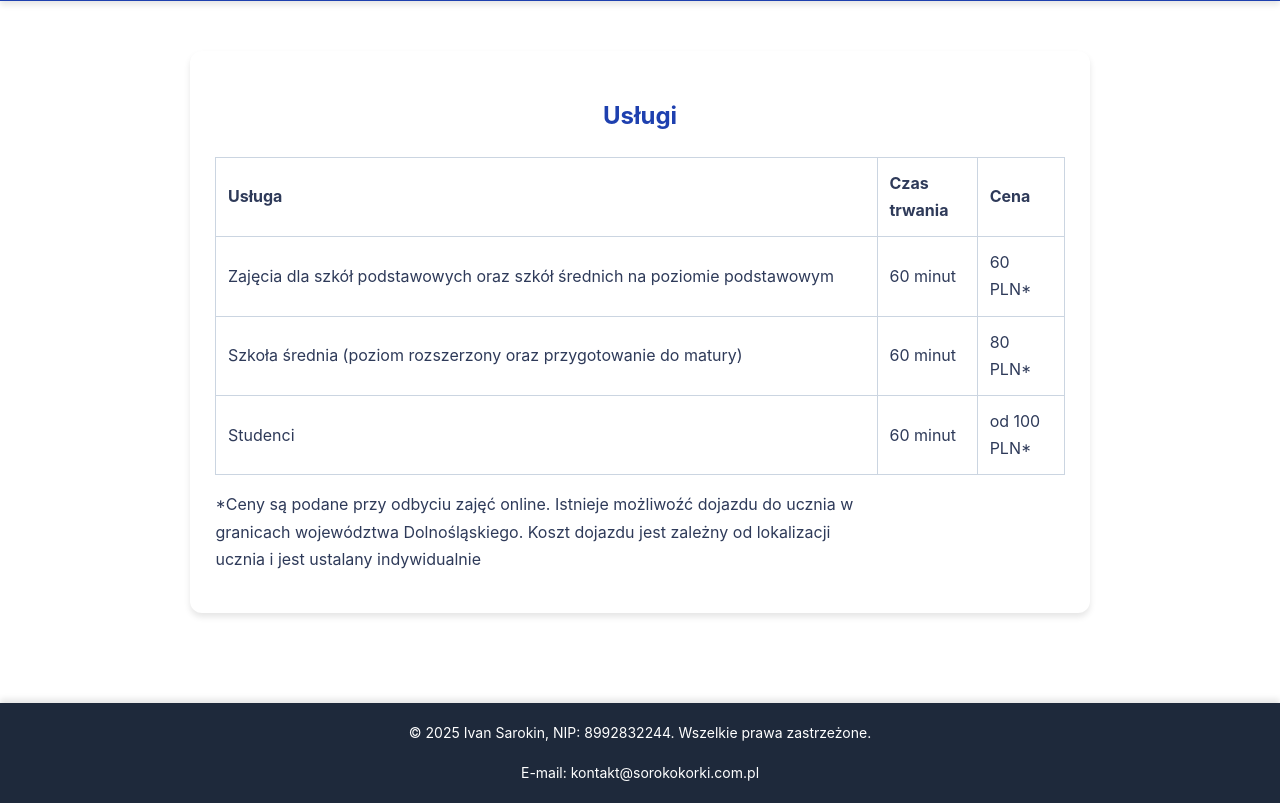
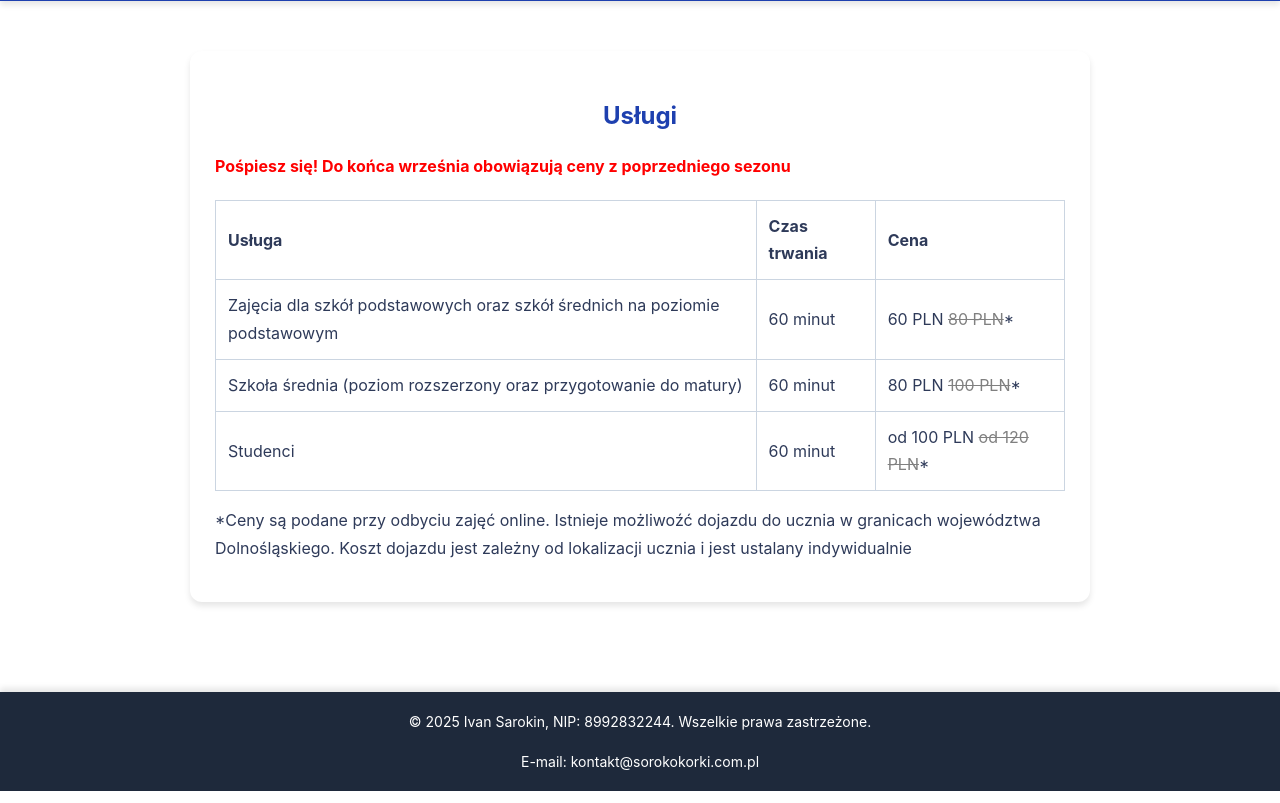
Before and after one commit to elsteramps/korki-frontend, a React app in the folder frontend/: page /services in a window 1280 px wide. Shown: the part 85-888 px from the top of the page. Built offline with nearby package versions, Linux system fonts and the light colour scheme.

Commit message:
dodano promocje

```diff
--- a/frontend/src/components/Services.js
+++ b/frontend/src/components/Services.js
@@ -4,6 +4,9 @@ function Services() {
   return (
     <section id="services">
       <h2>Usługi</h2>
+      <p style={{ color: "red", fontWeight: "bold", marginBottom: "1rem" }}>
+        Pośpiesz się! Do końca września obowiązują ceny z poprzedniego sezonu
+      </p>
       <table className="services-table">
         <thead>
           <tr>
@@ -16,23 +19,34 @@ function Services() {
           <tr>
             <td>Zajęcia dla szkół podstawowych oraz szkół średnich na poziomie podstawowym</td>
             <td>60 minut</td>
-              <td>60 PLN*</td>
+            <td>
+              60 PLN&nbsp;
+              <span style={{ textDecoration: "line-through", color: "gray" }}>80 PLN</span>*
+            </td>
           </tr>
           <tr>
             <td>Szkoła średnia (poziom rozszerzony oraz przygotowanie do matury)</td>
             <td>60 minut</td>
-              <td>80 PLN*</td>
+            <td>
+              80 PLN&nbsp;
+              <span style={{ textDecoration: "line-through", color: "gray" }}>100 PLN</span>*
+            </td>
           </tr>
           <tr>
             <td>Studenci</td>
             <td>60 minut</td>
-              <td>od 100 PLN*</td>
+            <td>
+              od 100 PLN&nbsp;
+              <span style={{ textDecoration: "line-through", color: "gray" }}>od 120 PLN</span>*
+            </td>
           </tr>
         </tbody>
-          <p>*Ceny są podane przy odbyciu zajęć online. Istnieje możliwoźć dojazdu do ucznia w granicach województwa Dolnośląskiego. Koszt dojazdu jest zależny od lokalizacji ucznia i jest ustalany indywidualnie</p>
       </table>
+      <p>
+        *Ceny są podane przy odbyciu zajęć online. Istnieje możliwoźć dojazdu do ucznia w granicach województwa Dolnośląskiego. Koszt dojazdu jest zależny od lokalizacji ucznia i jest ustalany indywidualnie
+      </p>
     </section>
   );
 }
 
-  export default Services
+export default Services;
```
Also changed, not shown: frontend/build/asset-manifest.json, frontend/build/index.html, frontend/build/static/js/main.f576da6f.js.LICENSE.txt, 8 other files. Lines whose indentation alone changed are shown as unchanged.
